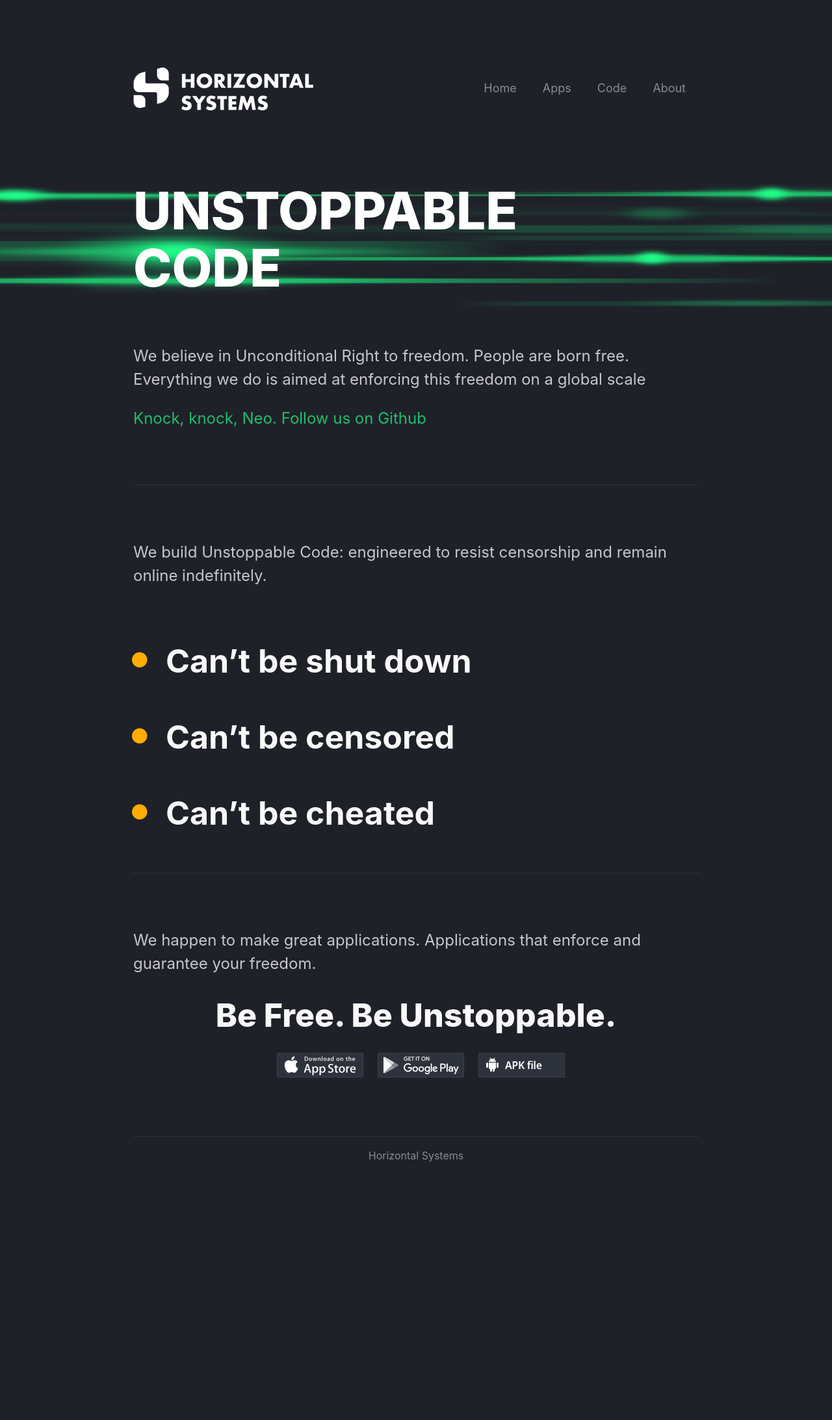
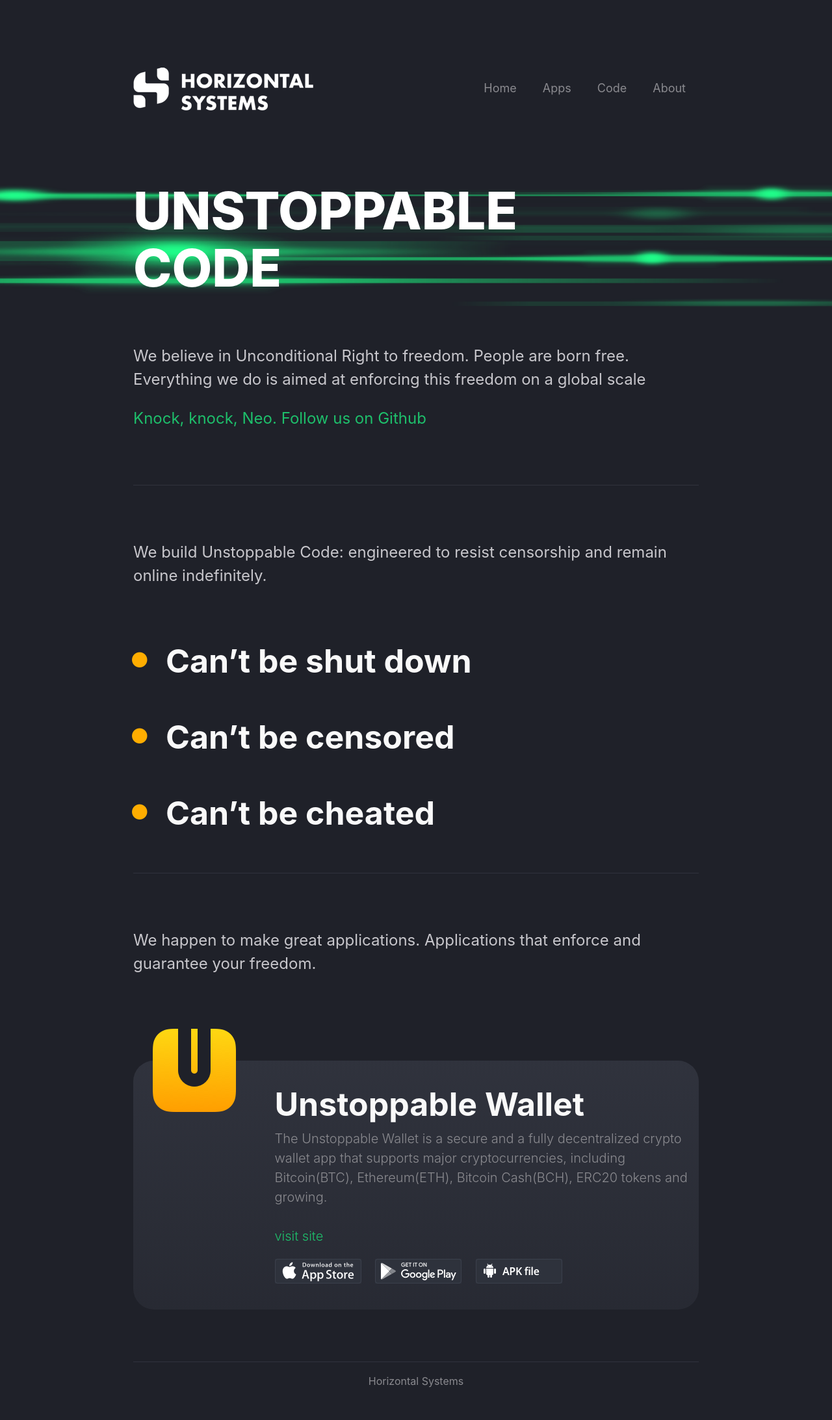
Before and after one commit to horizontalsystems/horizontalsystems.github.io, a Jekyll site: the page built from index.md, in a window 1280 px wide. Shown: the whole page at 65% size. Built offline with Jekyll 4.4.1, drawn with Linux system fonts in a browser that asks for light colours; before the commit the page ends 1838 px from its top, so only the background shows below that.

Commit message:
Adds wallets block

```diff
--- /dev/null
+++ b/_includes/wallets-apps.html
@@ -0,0 +1,46 @@
+<div class="wallets-apps" id="apps">
+  <div class="wallets-logo">
+    <img alt={{site.title}} width="128"
+         src="/assets/images/wallet-logo.png"
+         srcset="
+                     /assets/images/wallet-logo@2x.png 2x,
+                     /assets/images/wallet-logo@3x.png 3x" />
+  </div>
+
+  <div class="wallets-info">
+    <div class="wallets-title">
+      Unstoppable Wallet
+    </div>
+
+    <div class="wallets-description">
+      The Unstoppable Wallet is a secure and a fully decentralized crypto wallet app that supports major
+      cryptocurrencies, including Bitcoin(BTC), Ethereum(ETH), Bitcoin Cash(BCH), ERC20 tokens and growing.
+
+      <br>
+      <br>
+      <a href="https://bankwallet.app">visit site</a>
+    </div>
+
+    <div class="download-apps">
+
+      <a href="https://itunes.apple.com/app/bank-bitcoin-wallet/id1447619907?ls=1&mt=8">
+        <img alt={{site.title}} width="133"
+             src="/assets/images/download/app-store.png"
+             srcset="
+                   /assets/images/download/app-store@2x.png 2x,
+                   /assets/images/download/app-store@3x.png 3x" /></a>
+      <a href="https://play.google.com/store/apps/details?id=io.horizontalsystems.bankwallet">
+        <img alt={{site.title}} width="133"
+             src="/assets/images/download/google.png"
+             srcset="
+                   /assets/images/download/google@2x.png 2x,
+                   /assets/images/download/google@3x.png 3x" /></a>
+      <a href="/">
+        <img alt={{site.title}} width="133"
+             src="/assets/images/download/a-pk.png"
+             srcset="
+                   /assets/images/download/a-pk@2x.png 2x,
+                   /assets/images/download/a-pk@3x.png 3x" /></a>
+    </div>
+  </div>
+</div>
--- a/_layouts/default.html
+++ b/_layouts/default.html
@@ -18,38 +18,15 @@
     <main role="main">
       <div class="container">
         {% capture content_capture %}
-          {% include {{content_md}} %}
+        {% include {{content_md}} %}
         {% endcapture %}
 
         <div class="main-content">
           {{ content_capture | markdownify }}
         </div>
 
-        <div class="slogan">
-          {{ lang.slogan }}
-        </div>
+        {% include wallets-apps.html %}
 
-        <div class="download-apps">
-
-          <a href="https://itunes.apple.com/app/bank-bitcoin-wallet/id1447619907?ls=1&mt=8">
-            <img alt={{site.title}} width="133"
-                 src="/assets/images/download/app-store.png"
-                 srcset="
-                   /assets/images/download/app-store@2x.png 2x,
-                   /assets/images/download/app-store@3x.png 3x" /></a>
-          <a href="https://play.google.com/store/apps/details?id=io.horizontalsystems.bankwallet">
-            <img alt={{site.title}} width="133"
-                 src="/assets/images/download/google.png"
-                 srcset="
-                   /assets/images/download/google@2x.png 2x,
-                   /assets/images/download/google@3x.png 3x" /></a>
-          <a href="/">
-            <img alt={{site.title}} width="133"
-                 src="/assets/images/download/a-pk.png"
-                 srcset="
-                   /assets/images/download/a-pk@2x.png 2x,
-                   /assets/images/download/a-pk@3x.png 3x" /></a>
-        </div>
       </div>
     </main>
 
--- a/_sass/horizontalsystems.scss
+++ b/_sass/horizontalsystems.scss
@@ -1,6 +1,7 @@
 @import "variables";
 @import "mixins";
 @import "nav";
+@import "wallets-apps";
 
 * {
   box-sizing: border-box;
@@ -188,38 +189,6 @@
   p {
     margin-bottom: 1em;
   }
-
-}
-
-.slogan {
-  text-align: center;
-  font-weight: 800;
-  color: $white-soft;
-
-  @include large {
-    font-size: 50px;
-  }
-
-  @include medium {
-    font-size: 45px;
-  }
-
-  @include small {
-    font-size: 35px;
-  }
-}
-
-.download-apps {
-  padding-top: 20px;
-  text-align: center;
-
-  a {
-    padding-left: 15px;
-  }
-
-  img {
-    background-color: #2e323c;
-  }
 }
 
 hr {
--- /dev/null
+++ b/_sass/wallets-apps.scss
@@ -0,0 +1,61 @@
+@import "variables";
+@import "mixins";
+
+.wallets-apps {
+  margin-top: 15%;
+  display: flex;
+  border-radius: 32px;
+  background-image: linear-gradient(to bottom, rgba(115, 121, 140, 0.2), rgba(115, 121, 140, 0.1));
+
+  .wallets-logo {
+    flex: 1;
+    width: 200px;
+    position: relative;
+
+    img {
+      position: absolute;
+      top: -49px;
+      left: 30px;
+    }
+  }
+
+  .wallets-info {
+    flex: 3;
+    padding: 30px 0;
+  }
+
+  .wallets-title {
+    font-weight: 700;
+    color: $white-soft;
+
+    @include large {
+      font-size: 50px;
+    }
+
+    @include medium {
+      font-size: 45px;
+    }
+
+    @include small {
+      font-size: 35px;
+    }
+  }
+
+  .wallets-description {
+    font-size: 20px;
+    color: $grey;
+    font-weight: 300;
+  }
+
+  .download-apps {
+    padding-top: 20px;
+
+    a {
+      padding-right: 15px;
+    }
+
+    img {
+      background-color: #2e323c;
+    }
+  }
+}
```
Also changed, not shown: assets/images/wallet-logo.png (added), assets/images/wallet-logo@2x.png (added), assets/images/wallet-logo@3x.png (added).
